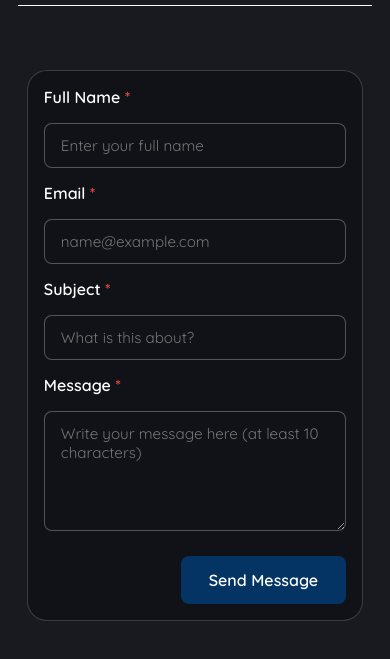
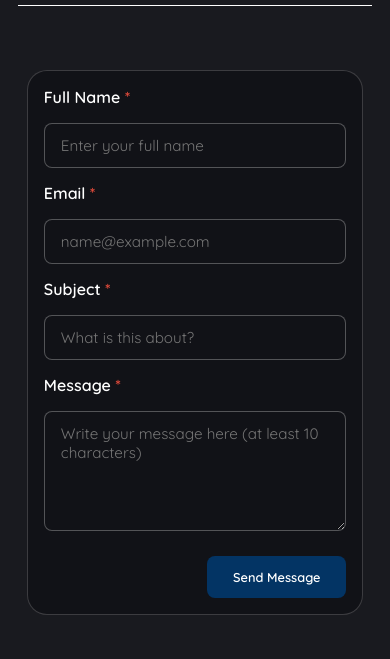
Before and after one commit to BEEJAYOFGOD/hng13-0, a plain HTML site: page contact.html in a window 390 px wide. Shown: the part 107-766 px from the top of the page. Drawn offline with Linux system fonts and the light colour scheme.

Commit message:
fixed contact css padding for form btn

```diff
--- a/css/contact.css
+++ b/css/contact.css
@@ -148,6 +148,12 @@ button[type="submit"]:disabled {
     textarea {
         font-size: 0.95rem;
     }
+
+
+button[type="submit"]{
+    font-size: 0.8em;
+    padding: 1em 2em;
+}
 }
 
 @media (max-width: 480px) {
```
